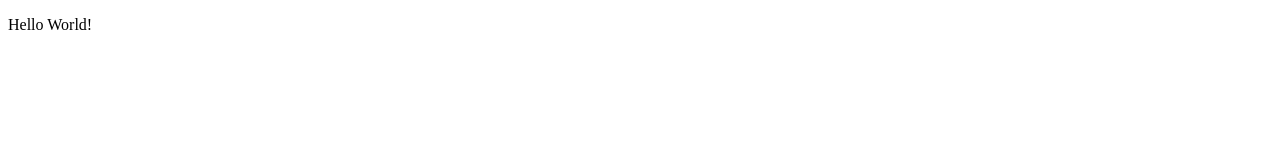
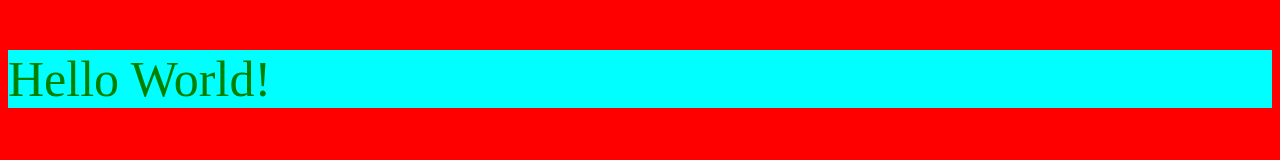
Before and after one commit to rileyd2/classy-site, a plain HTML site: page index.html in a window 1280 px wide. Drawn offline with Linux system fonts and the light colour scheme.

Commit message:
Update index

```diff
--- a/index.html
+++ b/index.html
@@ -2,6 +2,7 @@
 <html>
   <head>
     <title>David's Classy Site!</title>
+    <link rel="stylesheet" href="style.css">
   </head>
     <body>
       <p>Hello World!</p>
--- a/style.css
+++ b/style.css
@@ -2,3 +2,9 @@ html {
 
   background-color: red
 }
+
+p {
+color: green;
+font-size: 50px;
+background-color: #00FFFF;
+}
```
